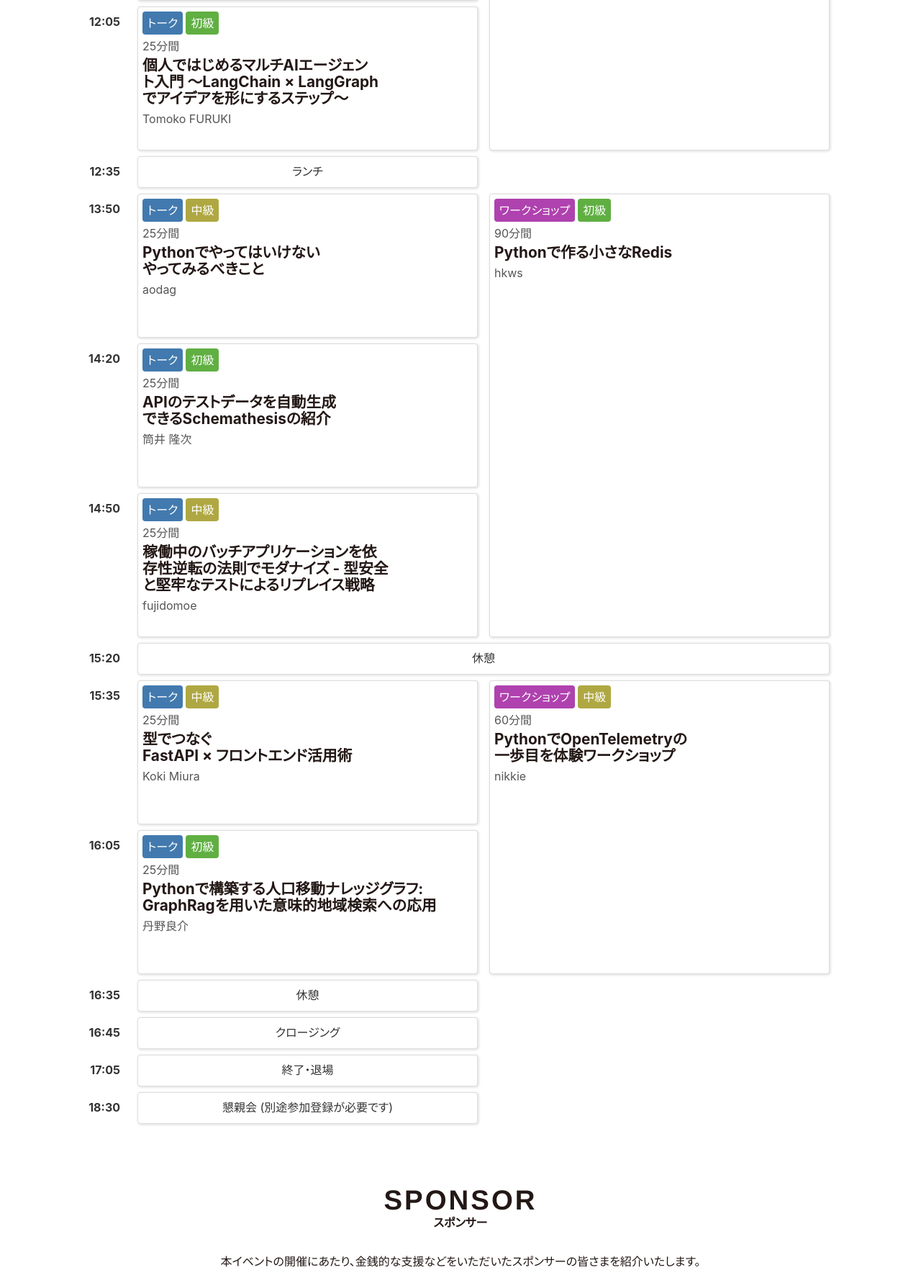
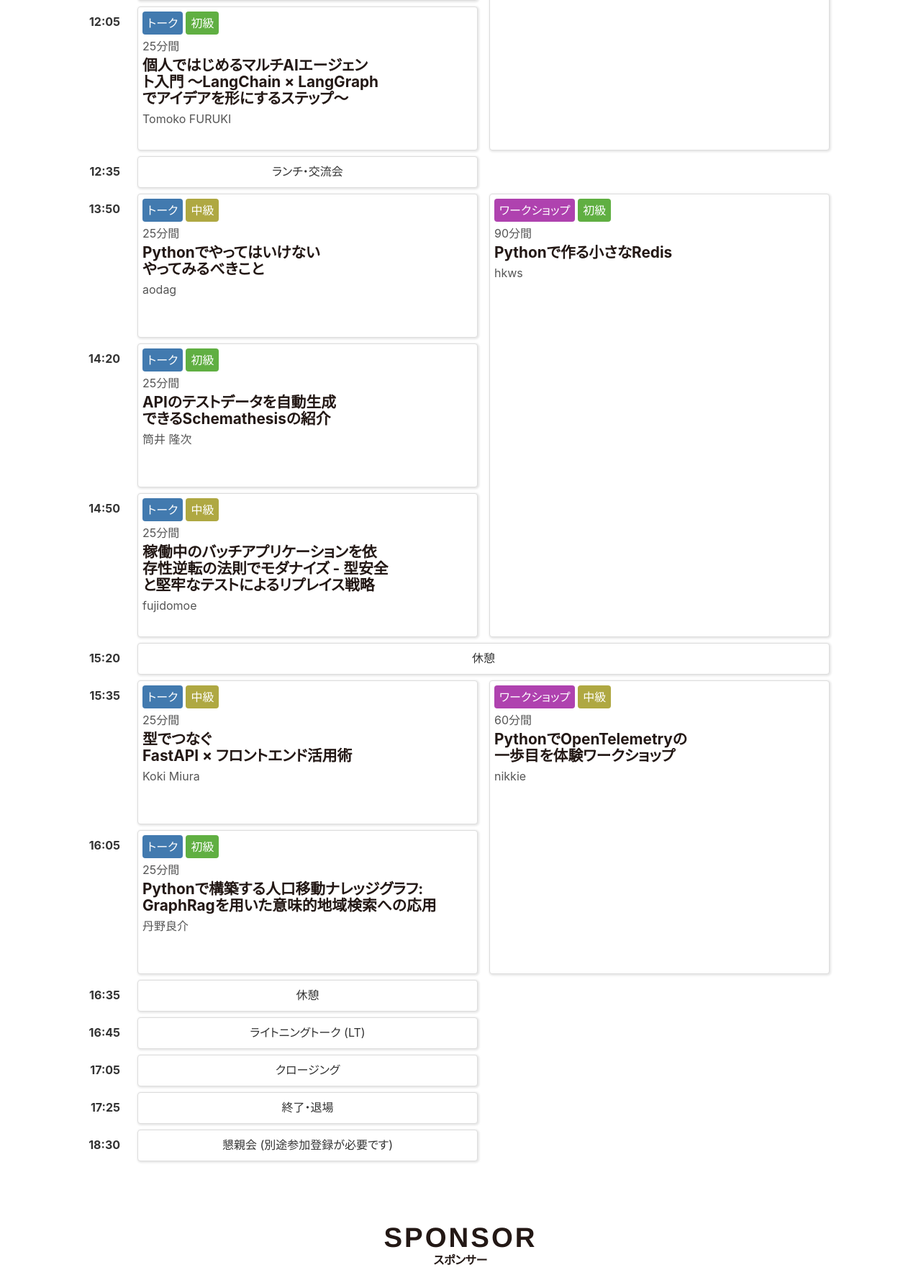
Before and after one commit to pycon-mini-tokai/pycon-mini-tokai.github.io, a website: page 2025/index.html in a window 1280 px wide. Shown: the part 4868-6657 px from the top of the page at 72% size. Drawn offline with Linux system fonts and the light colour scheme.

Commit message:
Add LT to timetable

```diff
--- a/2025/index.html
+++ b/2025/index.html
@@ -76,7 +76,7 @@
         "@type": "Event",
         "name": "PyCon mini 東海 2025",
         "startDate": "2025-11-08T09:45:00+09:00",
-        "endDate": "2025-11-08T17:05:00+09:00",
+        "endDate": "2025-11-08T17:25:00+09:00",
         "eventAttendanceMode": "https://schema.org/OfflineEventAttendanceMode",
         "eventStatus": "https://schema.org/EventScheduled",
         "location": {
@@ -646,7 +646,7 @@
                   </a>
                   <time style="--row-start: 32">12:35</time>
                   <div class="session session-misc" style="--row-start: 32">
-                    ランチ
+                    ランチ・交流会
                   </div>
                   <time style="--row-start: 34">13:50</time>
                   <a
@@ -763,14 +763,18 @@
                   </div>
                   <time style="--row-start: 78">16:45</time>
                   <div class="session session-misc" style="--row-start: 78">
-                    クロージング
+                    ライトニングトーク (LT)
                   </div>
                   <time style="--row-start: 80">17:05</time>
                   <div class="session session-misc" style="--row-start: 80">
+                    クロージング
+                  </div>
+                  <time style="--row-start: 82">17:25</time>
+                  <div class="session session-misc" style="--row-start: 82">
                     終了・退場
                   </div>
-                  <time style="--row-start: 82">18:30</time>
-                  <div class="session session-misc" style="--row-start: 82">
+                  <time style="--row-start: 84">18:30</time>
+                  <div class="session session-misc" style="--row-start: 84">
                     懇親会 (<a
                       href="https://pycon-mini-tokai.connpass.com/event/369400/"
                       target="_blank"
```
